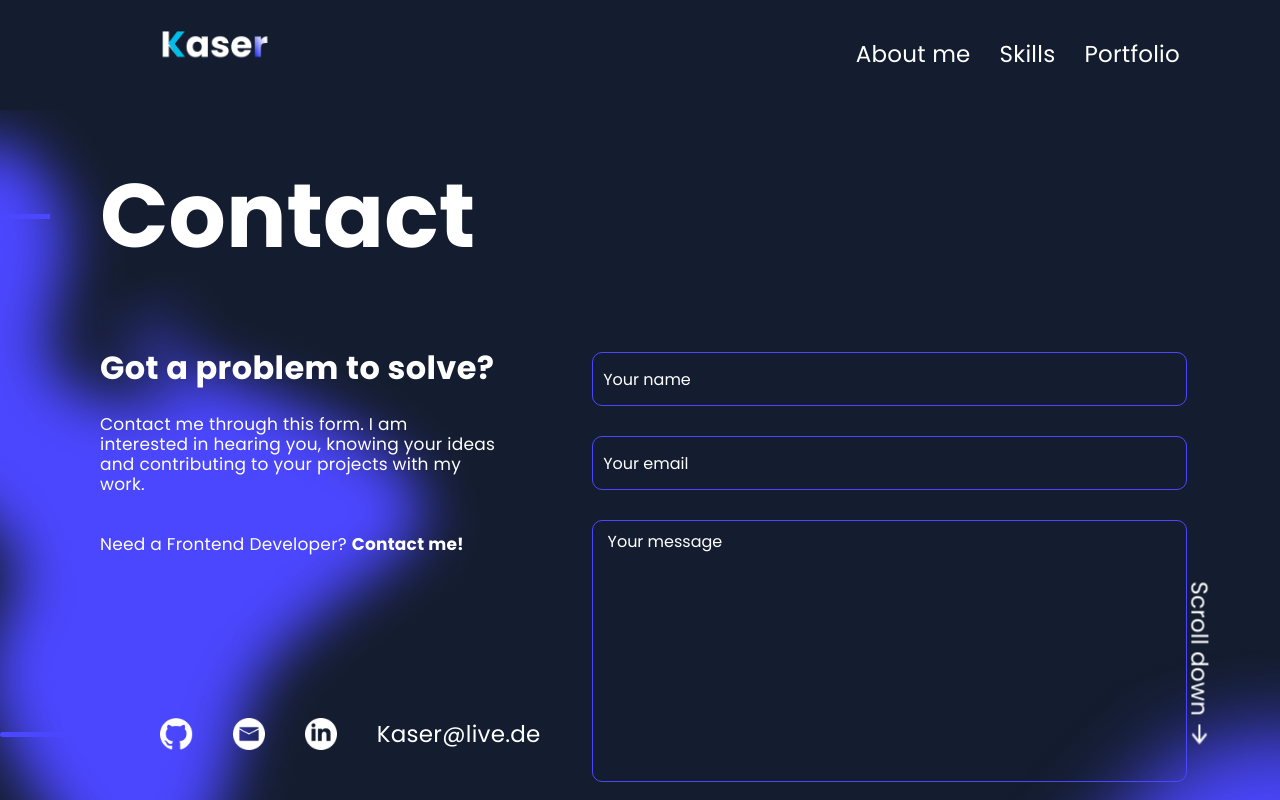
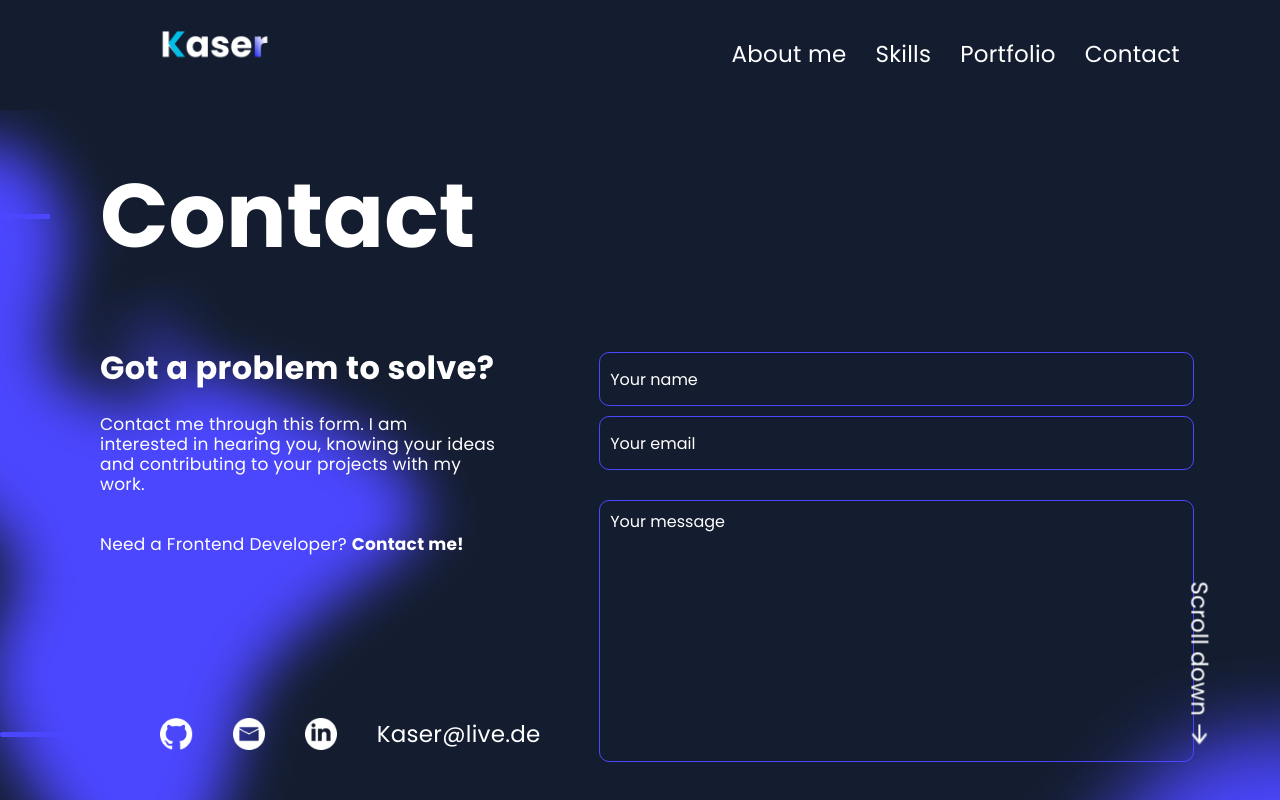
Before and after one commit to KasZaim/portfolio, an Angular app: page /contact-section in a window 1280 px wide. Shown: the top 800 px of the page. Built offline with nearby package versions, Linux system fonts and the light colour scheme; a web font is replaced by a local one.

Commit message:
finished contact section

```diff
--- a/src/app/contact-section/contact-section.component.html
+++ b/src/app/contact-section/contact-section.component.html
@@ -1,4 +1,4 @@
-<div class="contact-section">
+<div class="contact-section" id="contact">
     <div class="background">
         <img src="./assets/img/backgrounds/shadow_footer.png" alt="">
     </div>
@@ -17,20 +17,48 @@
                 <br>
                 <br>
                 <br>
-                Need a Frontend Developer?  <b> Contact me!</b>
+                Need a Frontend Developer? <b> Contact me!</b>
             </span>
         </div>
-        <form action="" method="post">
+        <form [formGroup]="contactForm" (ngSubmit)="onSubmit()">
             <div class="input-box">
-                <input type="text" placeholder="Your name" required>
-                <input type="email" placeholder="Your email" required>
+                <div class="single-inputs">
+                    <input type="text" formControlName="name" placeholder="Your name">
+                    <img *ngIf="contactForm.get('name')?.valid" src="./assets/img/correct.png" alt="Error">
+                </div>
 
+                <div *ngIf="contactForm.get('name')?.touched && contactForm.get('name')?.invalid" class="error-msg">
+                    <small>Your name is required</small>
+                </div>
+
+                <!-- Email Field -->
+                <div class="single-inputs">
+                    <input type="email" formControlName="email" placeholder="Your email">
+                    <img *ngIf="contactForm.get('email')?.valid" src="./assets/img/correct.png" alt="Error">
+                </div>
+
+
+                <div *ngIf="contactForm.get('email')?.touched && contactForm.get('email')?.invalid" class="error-msg">
+                    <small>Your email is required</small>
+                    <!-- Bild eines roten Ausrufezeichens hier einfügen, falls gewünscht -->
+                </div>
             </div>
 
-            <textarea name="message" placeholder=" Your message" cols="30" rows="10" required></textarea>
+            <!-- Message Field -->
+            <div class="single-inputs">
+                <textarea formControlName="message" placeholder="Your message" cols="30" rows="10"
+                    class="error-msg"></textarea>
+                <img *ngIf="contactForm.get('message')?.valid" src="./assets/img/correct.png" style="top: 10px;" alt="Error">
+            </div>
 
-            <Button class="btn"> Send message</Button>
+            <div *ngIf="contactForm.get('message')?.touched && contactForm.get('message')?.invalid">
+                <small>Your message is required</small>
+                <!-- Bild eines roten Ausrufezeichens hier einfügen, falls gewünscht -->
+            </div>
+
+            <button class="btn" type="submit">Send message</button>
         </form>
+
 
     </div>
 
--- a/src/app/contact-section/contact-section.component.scss
+++ b/src/app/contact-section/contact-section.component.scss
@@ -126,5 +126,36 @@ textarea {
     flex-direction: column;
     align-items: center;
     width: 100%;
-    gap: 30px;
+    gap: 10px;
+    position: relative;
 }
+
+input.ng-invalid.ng-touched, textarea.ng-invalid.ng-touched {
+    border: 1px solid red;
+  }
+
+  input.ng-valid.ng-touched, textarea.ng-valid.ng-touched {
+    border: 1px solid green;
+  }
+
+  /* Stil für die Fehlermeldung */
+  small {
+    color: red;
+  }
+  .error-msg{
+    display: flex;
+    justify-content: flex-start;
+    width: 100%;
+    margin-bottom: 10px;
+  }
+
+  .single-inputs{
+    width: 100%;
+    position: relative;
+    img{
+    position: absolute;
+    right: 0;
+    top: 15px;
+
+  }
+}
--- a/src/app/contact-section/contact-section.component.ts
+++ b/src/app/contact-section/contact-section.component.ts
@@ -11,5 +11,17 @@ import { FormBuilder, FormGroup, Validators } from '@angular/forms';
   styleUrl: './contact-section.component.scss'
 })
 export class ContactSectionComponent {
+  contactForm: FormGroup;
 
+  constructor(private fb: FormBuilder) {
+    this.contactForm = this.fb.group({
+      name: ['', Validators.required],
+      email: ['', [Validators.required, Validators.email]],
+      message: ['', Validators.required]
+    });
+  }
+
+  onSubmit() {
+    // Logik zum Senden der Nachricht
+  }
 }
--- a/src/app/header/header.component.html
+++ b/src/app/header/header.component.html
@@ -5,5 +5,6 @@
         <a class="links" href="/#about-me">About me</a>
         <a class="links" href="/#skills">Skills</a>
         <a class="links" href="/#portfolio">Portfolio</a>
+        <a class="links" href="/#contact">Contact</a>
     </div>
 </header>
```
Also changed, not shown: src/assets/img/correct.png (added), src/assets/img/incorrect.png (added).
